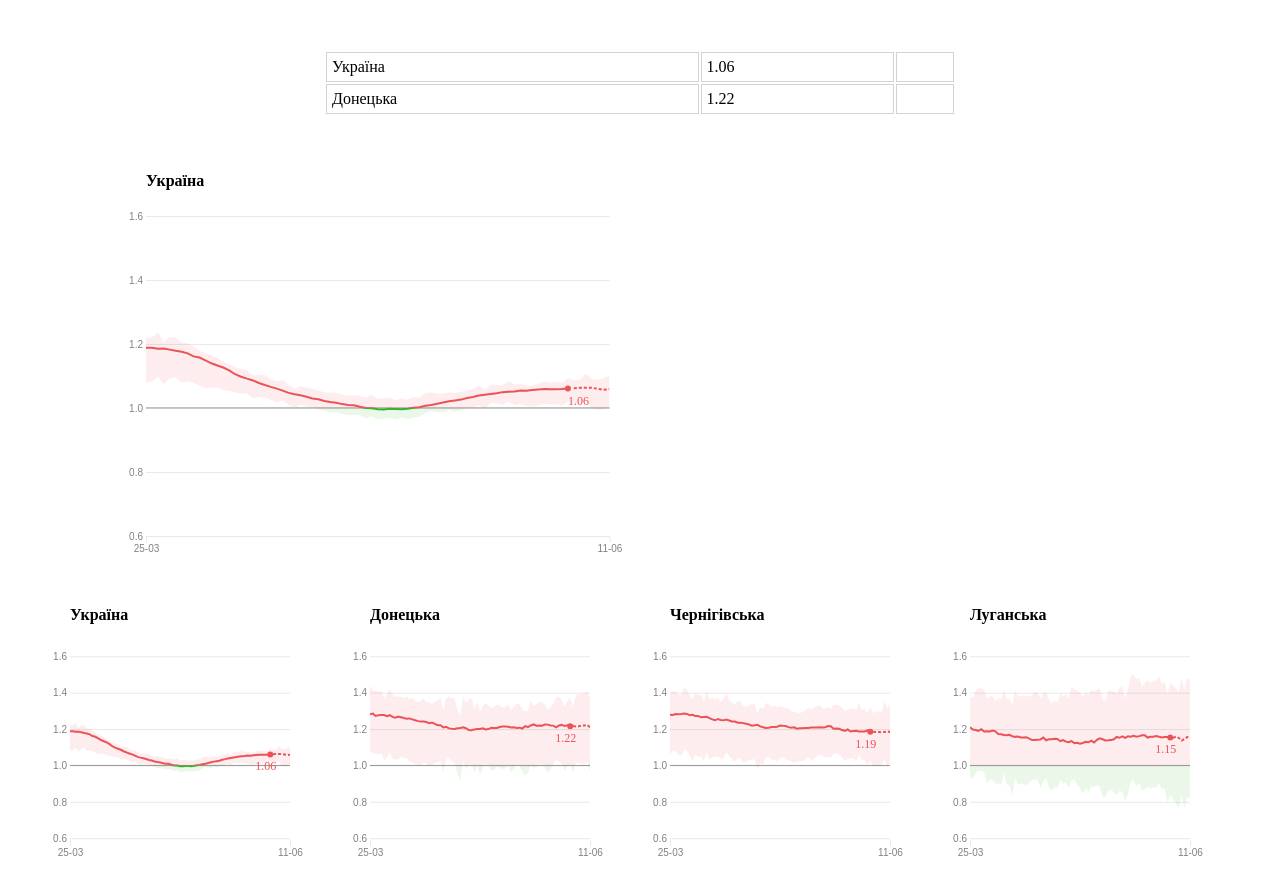
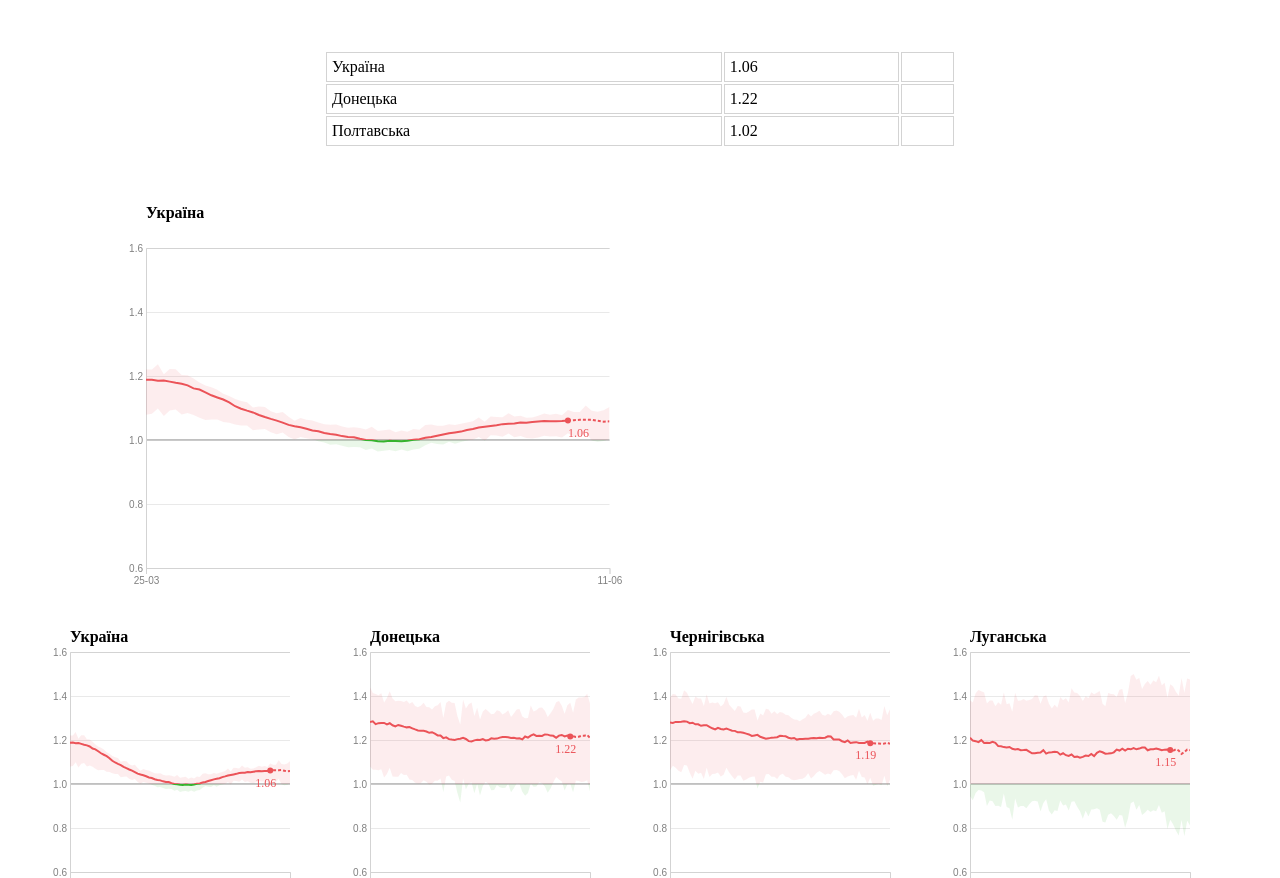
Before and after one commit to texty/covid_rt, a plain HTML site: page index.html in a window 1280 px wide. Shown: the top 878 px of the page. Drawn offline with Linux system fonts and the light colour scheme.

Commit message:
додала single-rt

```diff
--- a/index.html
+++ b/index.html
@@ -15,7 +15,7 @@
     }
 
     path.domain {
-        display: none;
+        stroke: lightgrey;
     }
 
     g.tick line {
@@ -101,6 +101,12 @@
     <tr data="Донецька">
         <td>Донецька</td>
         <td>1.22</td>
+        <td></td>
+    </tr>
+
+    <tr data="Полтавська">
+        <td>Полтавська</td>
+        <td>1.02</td>
         <td></td>
     </tr>
 
@@ -205,7 +211,8 @@
 
         const yScale = d3.scaleLinear()
                 .range([chartInnerHeight, 0])
-                .domain([d3.min(data, function(d){ return d.lower_50}) - 0.1, d3.max(data, function(d){ return d.upper_50}) + 0.3]);
+                .domain([0.6, 1.6]);
+//                .domain([d3.min(data, function(d){ return d.lower_50}) - 0.1, d3.max(data, function(d){ return d.upper_50}) + 0.3]);
 
         const xScale = d3.scaleTime()
                 .domain([min_date, max_date])
@@ -256,7 +263,7 @@
 
         /* region label */
         var text = multiple.append("text")
-                .attr("transform", "translate(0," + 0 + ")")
+                .attr("transform", "translate(0," + -10 + ")")
                 .attr("x", "0")
                 .attr("text-anchor", "start")
                 .style("font-weight", "bold")
--- a/js/table_and_charts.js
+++ b/js/table_and_charts.js
@@ -309,7 +309,7 @@ d3.csv("data/rt_2020_06_12.csv").then(function(data) {
                 .attr("d", d3.line()
                     .x(function (d, i) { return xScale(d.date);})
                     .y(function (d) { return yScale(d.median); })
-                    (df.filter(function (p) { return p.date.getTime() > ourDate.getTime() })   )
+                    (df.filter(function (p) { return p.date.getTime() >= ourDate.getTime() })   )
                 )
                 .attr("fill", "none")
                 .attr("stroke-dasharray", "3,2");
```
